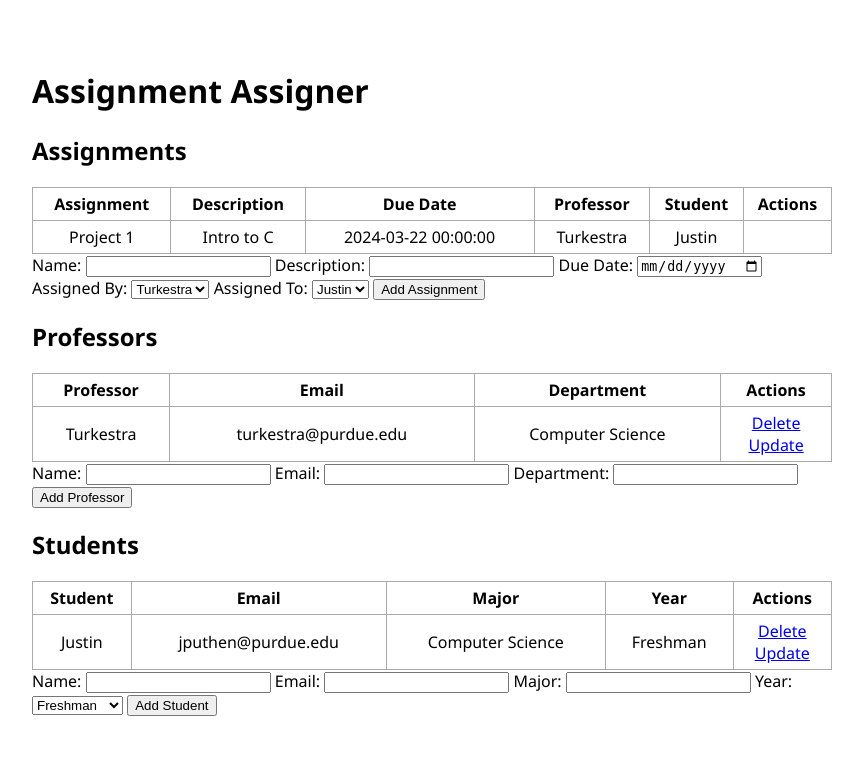
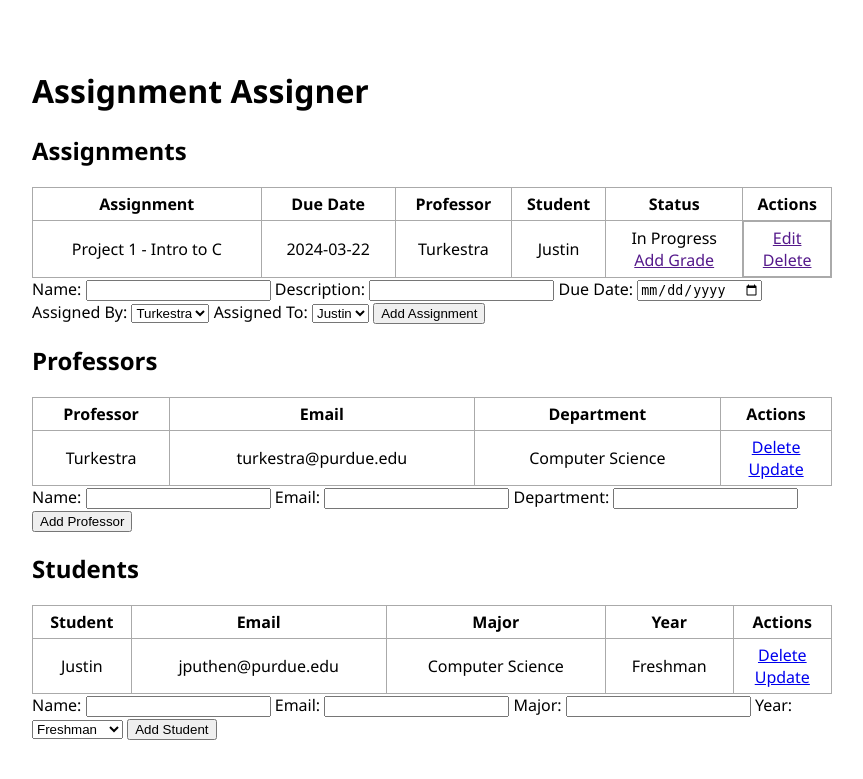
Before and after one commit to Justinjp126/flaskWorkshop, a Flask app: page / in a window 1280 px wide. Shown: the top 779 px of the page, without its empty margins (208-1071 px from the left). Run offline with Flask 3, Linux system fonts and the light colour scheme.

Commit message:
Add in initial grade/status for assignments

```diff
--- a/app.py
+++ b/app.py
@@ -47,7 +47,7 @@ class Grades(db.Model):
     id = db.Column(db.Integer, primary_key=True)
     student_id = db.Column(db.Integer, db.ForeignKey("student.id"), nullable=False)
     assignment_id = db.Column(db.Integer, db.ForeignKey("assignment.id"), nullable=False)
-    grade = db.Column(db.Float, nullable=False)
+    grade = db.Column(db.Float, nullable=True)
 
     student = db.relationship("Student", backref="grades_received")
     assignment = db.relationship("Assignment", backref="grades")
@@ -136,13 +136,23 @@ def index():  # define route
                 db.session.add(new_assignment)
                 db.session.commit()
 
-                # new_student_assignment = Student_Assignments (
-                #     student_id=assignment_student_id,
-                #     assignment_id=new_assignment.id,
-                #     status="Pending"
-                # )
-                # db.session.add(new_student_assignment)
-                # db.session.commit()
+                new_student_assignment = Student_Assignments (
+                    student_id=assignment_student_id,
+                    assignment_id=new_assignment.id,
+                    status="In Progress"
+                )
+                db.session.add(new_student_assignment)
+                db.session.commit()
+
+                new_grade = Grades (
+                    student_id=assignment_student_id,
+                    assignment_id=new_assignment.id,
+                    grade=-1
+                )
+
+                db.session.add(new_grade)
+                db.session.commit()
+
                 return redirect('/')
             except Exception as e:
                 return "Error adding assignment" + str(e)
@@ -150,7 +160,12 @@ def index():  # define route
         students = Student.query.order_by(Student.name).all()
         professors = Professor.query.order_by(Professor.name).all()
         assignments = Assignment.query.order_by(Assignment.due_date).all()
-        return render_template('index.html', assignments=assignments, professors=professors, students=students)
+        grades = Grades.query.all()
+        return render_template('index.html',
+                               assignments=assignments,
+                               professors=professors,
+                               students=students,
+                               grades=grades)
 
 @app.route('/delete/student/<int:id>')
 def deleteStudent(id):
--- a/templates/index.html
+++ b/templates/index.html
@@ -17,19 +17,36 @@
     <table>
         <tr>
             <th>Assignment</th>
-            <th>Description</th>
             <th>Due Date</th>
             <th>Professor</th>
             <th>Student</th>
+            <th>Status</th>
             <th>Actions</th>
         </tr>
         {% for assignment in assignments %}
         <tr>
-            <td>{{ assignment.name }}</td>
-            <td>{{ assignment.description }}</td>
-            <td>{{ assignment.due_date }}</td>
+            <td>{{ assignment.name }} - {{  assignment.description }}</td>
+            <td>{{ assignment.due_date.strftime('%Y-%m-%d') }}</td>
             <td>{{ assignment.professor.name }}</td>
             <td>{{ assignment.student.name }}</td>
+            <td>
+            {% for grade in grades %}
+                {% if grade.student_id == assignment.student.id
+                    and grade.assignment_id == assignment.id %}
+                    {% if grade.grade == -1 %}
+                        In Progress
+                    {% else %}
+                        {{ grade.grade }}
+                    {% endif %}
+                {% endif %}
+            {% endfor %}
+            <br>
+            <a href="">Add Grade</a>
+            </td>
+            <td style="display: flex; flex-direction: column;">
+                <a href="">Edit</a>
+                <a href="">Delete</a>
+            </td>
         </tr>
         {% endfor %}
     </table>
@@ -37,11 +54,11 @@
     <form action="/" method="POST">
         <input type="hidden" name="action" value="addAssignment">
         <label for="assignmentName">Name: </label>
-        <input type="text" label name="assignmentName" id="assignmentName">
+        <input required type="text" label name="assignmentName" id="assignmentName">
         <label for="assignmentDescription">Description: </label>
-        <input type="text" label name="assignmentDescription" id="assignmentDescription">
+        <input required type="text" label name="assignmentDescription" id="assignmentDescription">
         <label for="assignmentDueDate">Due Date: </label>
-        <input type="date" label name="assignmentDueDate" id="assignmentDueDate">
+        <input required type="date" label name="assignmentDueDate" id="assignmentDueDate">
         <label for="assignmentProfessorId">Assigned By: </label>
         <select name="assignmentProfessorId" id="assignmentProfessorId">
             {% for professor in professors %}
@@ -85,11 +102,11 @@
     <form action="/" method="POST">
         <input type="hidden" name="action" value="addProfessor">
         <label for="professorName">Name: </label>
-        <input type="text" label name="professorName" id="professorName">
+        <input required type="text" label name="professorName" id="professorName">
         <label for="professorEmail">Email: </label>
-        <input type="text" label name="professorEmail" id="professorEmail">
+        <input required type="email" label name="professorEmail" id="professorEmail">
         <label for="professorDepartment">Department: </label>
-        <input type="text" label name="professorDepartment" id="professorDepartment">
+        <input required type="text" label name="professorDepartment" id="professorDepartment">
         <input type="submit" value="Add Professor">
     </form>
 
@@ -124,12 +141,12 @@
     <form action="/" method="POST">
         <input type="hidden" name="action" value="addStudent">
         <label for="studentName">Name: </label>
-        <input type="text" label name="studentName" id="studentName">
+        <input required type="text" label name="studentName" id="studentName">
         <label for="studentName">Email: </label>
-        <input type="text" label name="studentEmail" id="studentEmail">
-        <label for="studentName">Major: </label>
+        <input required type="email" label name="studentEmail" id="studentEmail">
+        <label required for="studentName">Major: </label>
         <input type="text" label name="studentMajor" id="studentMajor">
-        <label for="studentYear">Year: </label>
+        <label required for="studentYear">Year: </label>
         <select name="studentYear" id="studentYear">
             <option value="freshman">Freshman</option>
             <option value="sophomore">Sophomore</option>
```
Also changed, not shown: assignment.db.
